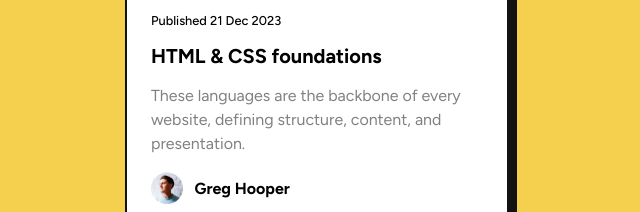
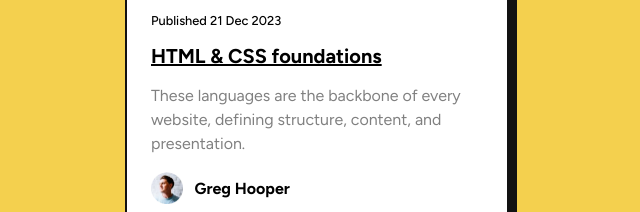
Before and after one commit to chloeandrie/blog-preview-card-main, a plain HTML site: page index.html in a window 1280 px wide. In both pictures the pointer is over the element 640 px from the left and 359 px from the top of the page. Shown: the part 378-590 px from the top of the page, 323-963 px from the left. Drawn offline with Linux system fonts and the light colour scheme.

```diff
--- a/style.css
+++ b/style.css
@@ -54,6 +54,14 @@
   gap: 1rem;
 }
 
+.blog-preview-card:hover {
+  cursor: pointer;
+}
+
+.blog-preview-card:hover .blog-title {
+  text-decoration: underline;
+}
+
 .tag {
   background-color: var(--clr-primary-yellow);
   width: fit-content;
```
Also changed, not shown: assets/images/screenshot.png (added), 2 other files.
